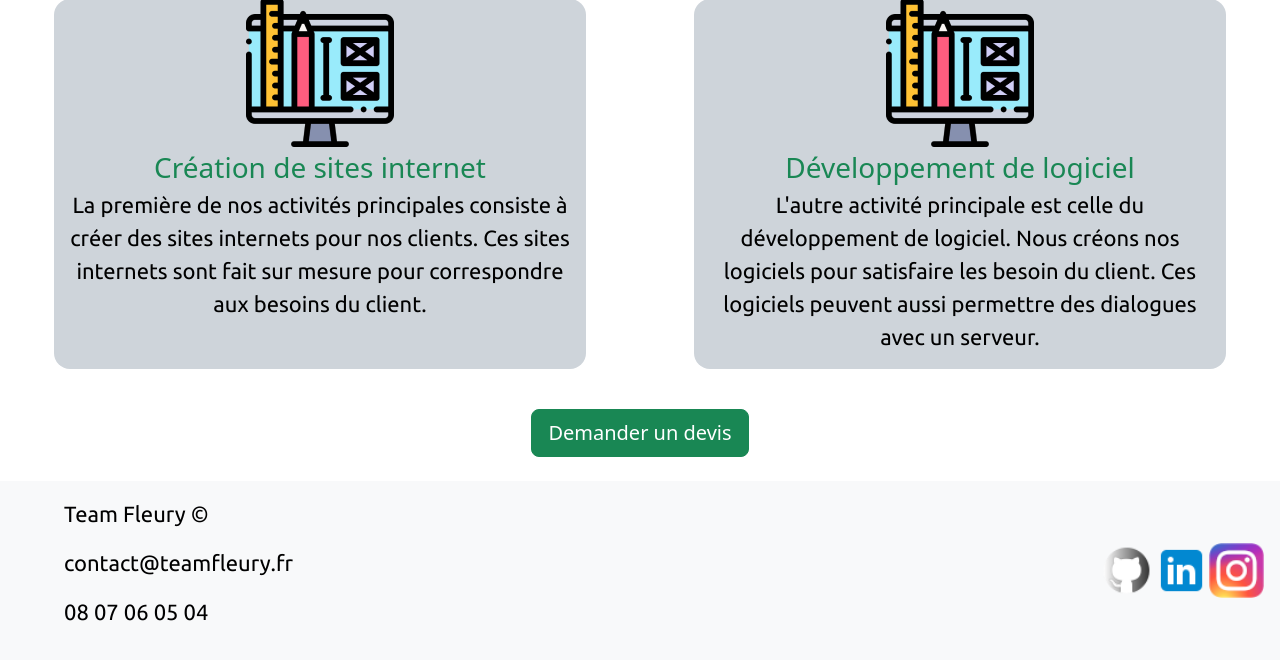
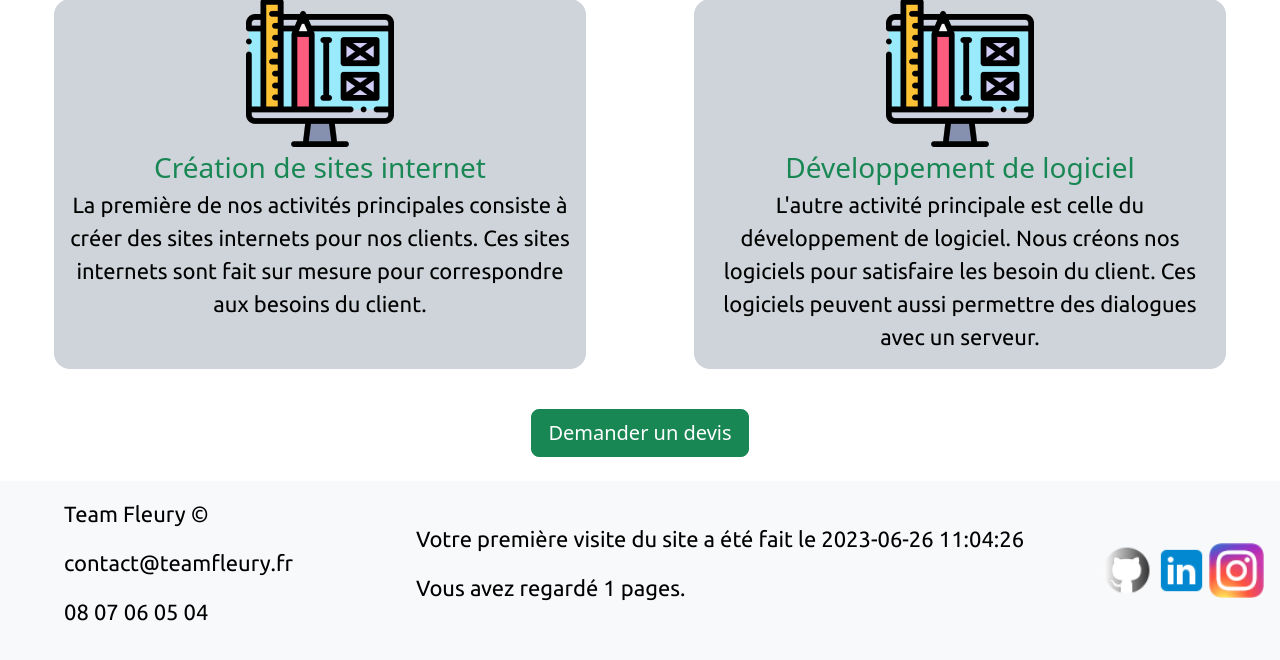
Before and after one commit to aflori/PHP-CV, a PHP site: page / in a window 1280 px wide. Shown: the part 1280-1940 px from the top of the page. Run offline with PHP 8.4, Linux system fonts and the light colour scheme.

Commit message:
fin étape 5 avec placement des informations de connexion dans le footer au lieu de fichiers externes

```diff
--- a/index.php
+++ b/index.php
@@ -2,18 +2,19 @@
 
     session_start();
     $id_session = session_id();
-    if (!isset($_SESSION['premiereVisite']))
+    if (!isset($_SESSION['count']))
     {
-        $_SESSION['premiereVisite'] = true;
+        $_SESSION['count'] = 1;
 
         $dateSession = new DateTime();
         $dateSession->setTimezone(new DateTimeZone("EUROPE/PARIS"));
 
-        file_put_contents("sessions/premièreVisite.txt",
-            $dateSession->format("Y-m-d H:i:s") . "\n",
-            FILE_APPEND);
+        $_SESSION['dateFirstVisit'] = $dateSession->format("Y-m-d H:i:s");
     }
-//    session_destroy();
+    else
+    {
+        $_SESSION['count'] += 1;
+    }
 
     $nomDuLien = filter_input(INPUT_GET, "page",FILTER_SANITIZE_URL);
     if ($nomDuLien === 'index' or $nomDuLien === null)
--- a/pages/footer.php
+++ b/pages/footer.php
@@ -6,6 +6,20 @@
             <p class="text-black fw-normal mx-lg-5 text-center text-lg-start">Team Fleury &copy;</p>
             <p class="text-black fw-normal mx-lg-5 text-center text-lg-start">contact@teamfleury.fr</p>
             <p class="text-black fw-normal mx-lg-5 text-center text-lg-start">08 07 06 05 04</p>
+        </div>
+
+        <div>
+            <p class="text-black fw-normal mx-lg-5 text-center text-lg-start" > <?php
+                    echo '
+                Votre première visite du site a été fait le ', $_SESSION['dateFirstVisit'], '
+            </p>';
+                    echo '
+            <p class="text-black fw-normal mx-lg-5 text-center text-lg-start" >
+                ';
+                    echo "Vous avez regardé " . $_SESSION['count'] . ' pages.
+';
+                ?>
+            </p>
         </div>
         <div>
             <div class="d-flex justify-content-evenly align-items-center mx-10 my-0">
```
Also changed, not shown: sessions/premièreVisite.txt (deleted).
